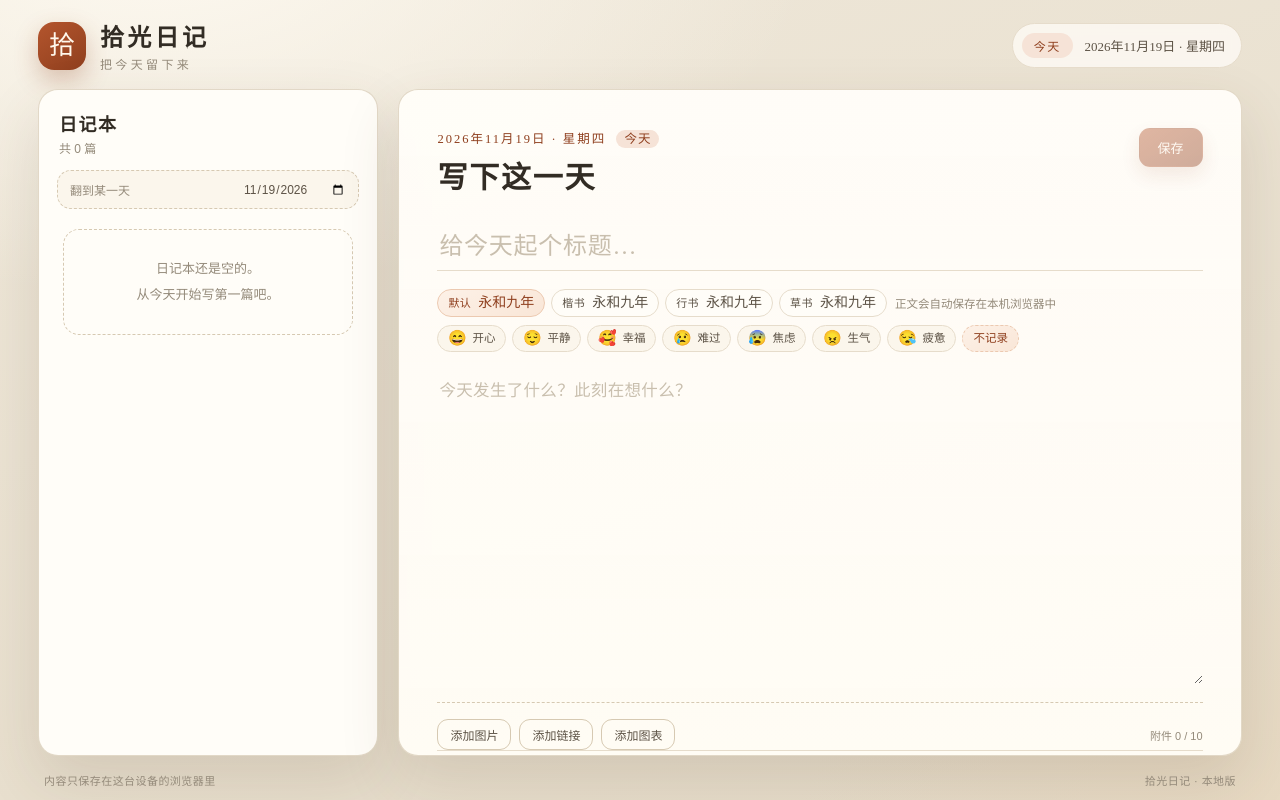
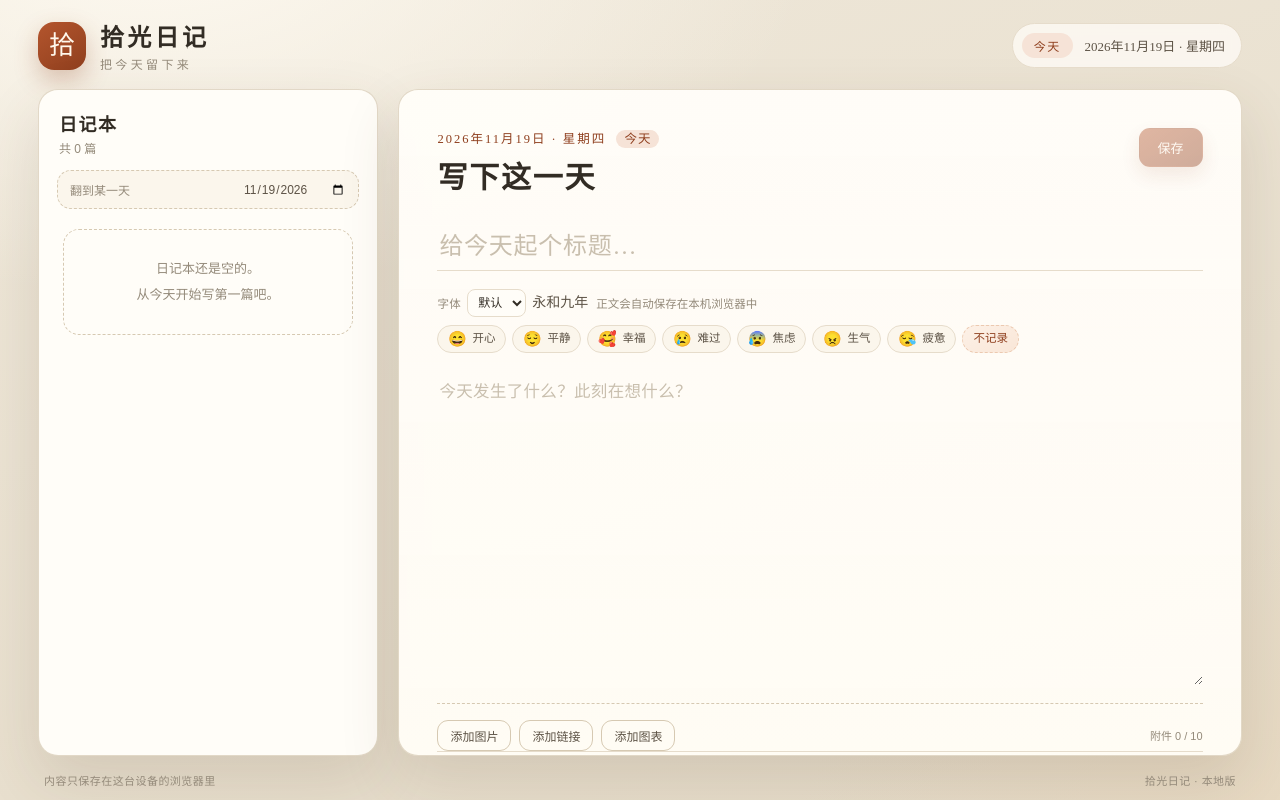
Before and after one commit to zonghui1968/Diary-Book, a React (Vite) app: page / in a window 1280 px wide. Built offline with nearby package versions, Linux system fonts and the light colour scheme; a web font is replaced by a local one.

Commit message:
feat(font): 字体选择改为下拉菜单

```diff
--- a/src/app.css
+++ b/src/app.css
@@ -433,41 +433,41 @@ textarea {
   gap: 6px;
 }
 
-.font-option {
-  display: inline-flex;
-  align-items: baseline;
-  gap: 7px;
-  padding: 4px 10px;
+.font-select {
+  min-height: 28px;
+  max-width: 100%;
+}
+
+.font-select-label {
+  color: var(--muted);
+  font-family: var(--font-ui);
+  font-size: 11.5px;
+  letter-spacing: 0.04em;
+}
+
+.font-select select {
+  height: 28px;
+  max-width: 100%;
+  padding: 0 6px;
   border: 1px solid var(--line);
-  border-radius: 999px;
+  border-radius: 8px;
   background: var(--paper);
-  color: var(--ink-soft);
+  color: var(--ink);
+  font-family: var(--font-ui);
+  font-size: 12px;
   cursor: pointer;
   transition:
     background 0.15s ease,
-    border-color 0.15s ease,
-    transform 0.15s ease;
+    border-color 0.15s ease;
 }
 
-.font-option:hover {
+.font-select select:hover {
   border-color: var(--line-strong);
   background: var(--paper-soft);
-  transform: translateY(-1px);
 }
 
-.font-option.is-active {
-  border-color: #ecc9b0;
-  background: linear-gradient(150deg, #fdf1e7 0%, #f9e6d7 100%);
-  color: var(--accent-deep);
-}
-
-.font-option-label {
-  font-family: var(--font-ui);
-  font-size: 11px;
-  letter-spacing: 0.04em;
-}
-
-.font-option-sample {
+.font-select-preview {
+  color: var(--ink-soft);
   font-size: 14px;
   line-height: 1.2;
   white-space: nowrap;
@@ -768,7 +768,7 @@ textarea {
 }
 
 .button:focus-visible,
-.font-option:focus-visible,
+.font-select select:focus-visible,
 .entry-item:focus-visible,
 .date-jump input:focus-visible {
   outline: 2px solid var(--accent);
--- a/src/components/FontPicker.tsx
+++ b/src/components/FontPicker.tsx
@@ -1,4 +1,4 @@
-import { FONT_OPTIONS, fontFamilyOf } from '../domain/constants';
+import { FONT_OPTIONS, fontFamilyOf, isFontId } from '../domain/constants';
 import type { FontId } from '../domain/types';
 
 interface FontPickerProps {
@@ -6,46 +6,33 @@ interface FontPickerProps {
   onChange: (font: FontId | undefined) => void;
 }
 
-/** 正文字体选择：默认 + 楷书/行书/草书，按钮示例用真实字体渲染 */
+/** 正文字体选择：紧凑下拉，右侧用真实字体即时预览当前选择 */
 export function FontPicker({ value, onChange }: FontPickerProps) {
   return (
-    <div className="font-picker" role="group" aria-label="正文字体">
-      <button
-        type="button"
-        className={`font-option${value === undefined ? ' is-active' : ''}`}
-        aria-pressed={value === undefined}
-        onClick={() => onChange(undefined)}
+    <label className="font-picker font-select">
+      <span className="font-select-label">字体</span>
+      <select
+        aria-label="正文字体"
+        value={value ?? ''}
+        onChange={(event) => {
+          const next = event.target.value;
+          onChange(isFontId(next) ? next : undefined);
+        }}
       >
-        <span className="font-option-label">默认</span>
-        <span
-          className="font-option-sample"
-          style={{ fontFamily: fontFamilyOf(undefined) }}
-          aria-hidden="true"
-        >
-          永和九年
-        </span>
-      </button>
-      {FONT_OPTIONS.map((option) => {
-        const active = value === option.id;
-        return (
-          <button
-            key={option.id}
-            type="button"
-            className={`font-option${active ? ' is-active' : ''}`}
-            aria-pressed={active}
-            onClick={() => onChange(option.id)}
-          >
-            <span className="font-option-label">{option.label}</span>
-            <span
-              className="font-option-sample"
-              style={{ fontFamily: option.cssFamily }}
-              aria-hidden="true"
-            >
-              {option.sample}
-            </span>
-          </button>
-        );
-      })}
-    </div>
+        <option value="">默认</option>
+        {FONT_OPTIONS.map((option) => (
+          <option key={option.id} value={option.id}>
+            {option.label}
+          </option>
+        ))}
+      </select>
+      <span
+        className="font-select-preview"
+        style={{ fontFamily: fontFamilyOf(value) }}
+        aria-hidden="true"
+      >
+        永和九年
+      </span>
+    </label>
   );
 }
```
Also changed, not shown: 2 other files (tests, documents, lock files or other folders).
